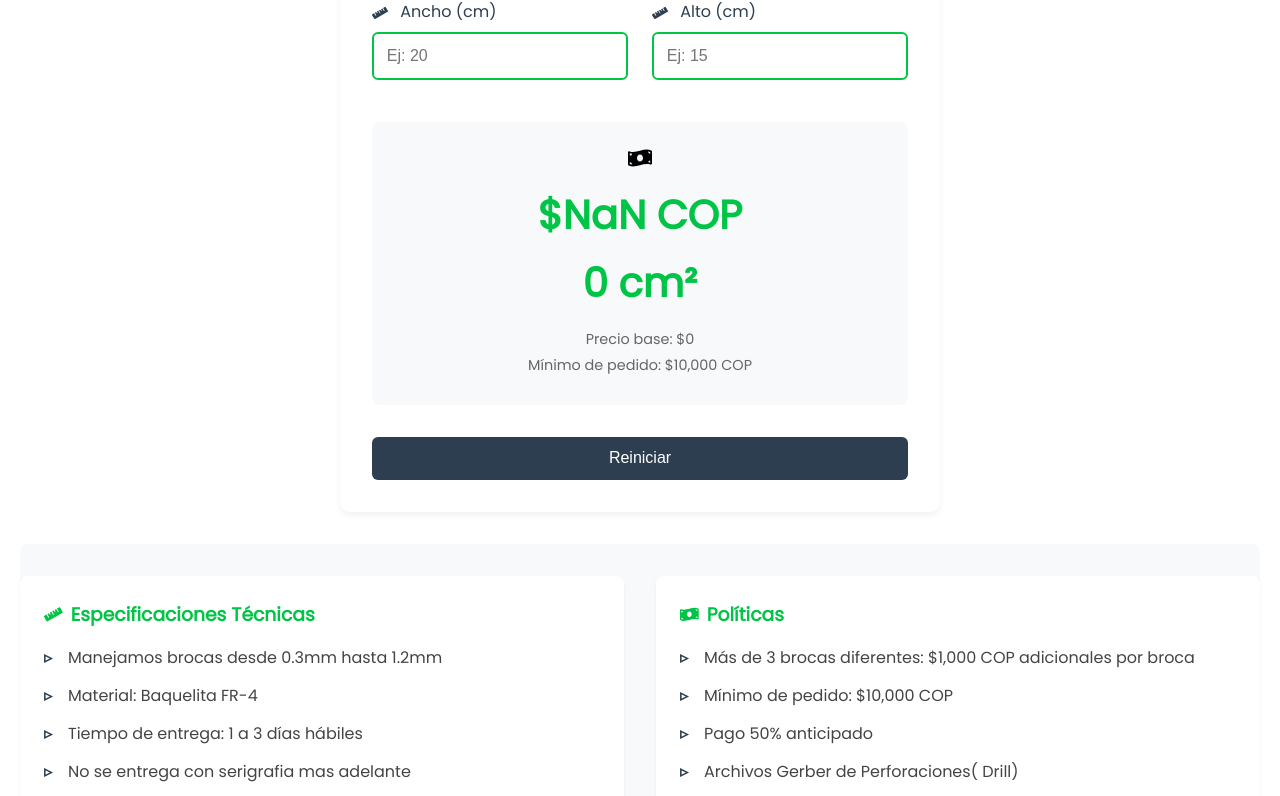
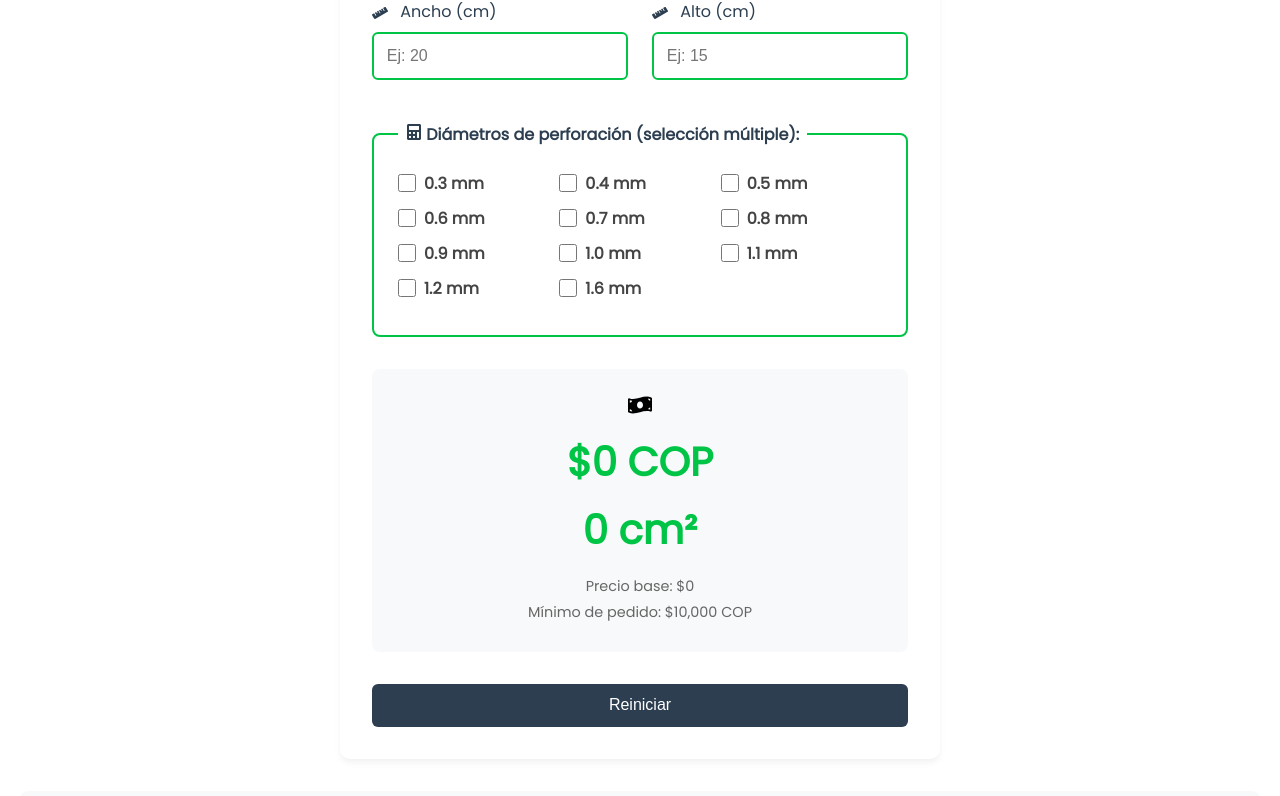
Before and after one commit to EluJLM/enlaces, a React (Create React App) app: page /serviciotecnico/pcb in a window 1280 px wide. Shown: the part 1299-2095 px from the top of the page. Built offline with nearby package versions, Linux system fonts and the light colour scheme.

Commit message:
Estado actual con React 18

```diff
--- a/src/components/nav/nav.js
+++ b/src/components/nav/nav.js
@@ -45,9 +45,9 @@ const Nav = () => {
         <li>
           <Link to={cerrajeria} onClick={cerrarMenu}>Cerrajeria</Link>
         </li>
-        <li>
+        {/*<li>
           <Link to={quiensoy} onClick={cerrarMenu}>Quien soy</Link>
-        </li>
+        </li>*/}
         <li>
           {/*<Link to={serviciotecnicosmartphone} onClick={cerrarMenu}>Contacto</Link>*/}
         </li>
--- a/src/pages/serviciotecnico/PCBServicePage.js
+++ b/src/pages/serviciotecnico/PCBServicePage.js
@@ -96,6 +96,7 @@ const PCBServicePage = () => {
       <Section>
         <SectionTitle>Cotiza</SectionTitle>
         <CalculatorForm onSubmit={handleSubmit}>
+
           <ServiceTypeSelector>
             <legend>Tipo de servicio: FR-4</legend>
             <ServiceOption>
@@ -159,9 +160,11 @@ const PCBServicePage = () => {
             </label>
           </InputGroup>
 
-          {/*<DrillOptions>
+
+
+          <DrillOptions>
             <legend><FaCalculator /> Diámetros de perforación (selección múltiple):</legend>
-            {['0.3', '0.4', '0.5', '0.6', '0.7', '0.8', '0.9', '1.0', '1.1', '1.2'].map((size) => (
+            {['0.3', '0.4', '0.5', '0.6', '0.7', '0.8', '0.9', '1.0', '1.1', '1.2', '1.6'].map((size) => (
               <DrillOption key={size}>
                 <input
                   type="checkbox"
@@ -175,14 +178,14 @@ const PCBServicePage = () => {
               {drills.length > 3 &&
                 `+${drills.length - 3} brocas extras ($${(drills.length - 3) * 1000} COP)`}
             </DrillWarning>
-          </DrillOptions>*/}
+          </DrillOptions>
 
           {error && <ErrorMessage>{error}</ErrorMessage>}
 
           <PriceDisplay>
             <FaMoneyBillWave size={24} />
-            <TotalPrice>${calcularPrecio().toLocaleString()} COP</TotalPrice>
-            <TotalPrice>{height*width} cm²</TotalPrice>
+            <TotalPrice>${(calcularPrecio() || 0).toLocaleString()} COP</TotalPrice>
+            <TotalPrice>{parseFloat((height * width).toFixed(2))} cm²</TotalPrice>
             <PriceBreakdown>
               <div>Precio base: ${(width * height * PRECIOS[serviceType] || 0).toLocaleString()}</div>
               {drills.length > 3 &&
@@ -346,6 +349,8 @@ const DrillOptions = styled.fieldset`
   border-radius: 8px;
   padding: 1.5rem;
   margin-bottom: 1.5rem;
+  display: grid;
+  grid-template-columns: repeat(3, 1fr);
   legend {
     padding: 0 0.5rem;
     font-weight: bold;
@@ -357,10 +362,8 @@ const DrillOption = styled.label`
   display: flex;
   align-items: center;
   gap: 0.5rem;
-  margin: 0.5rem 0;
   cursor: pointer;
   color: #444;
-
   input {
     accent-color: #00c445;
     width: 18px;
--- a/src/routes/routes.js
+++ b/src/routes/routes.js
@@ -36,7 +36,7 @@ const MyRoutes = () => {
 
 
         <Route path={cerrajeria} element={<Cerrajeria />} ></Route>
-        <Route path={quiensoy} element={<Quiensoy />}></Route>
+        {/*<Route path={quiensoy} element={<Quiensoy />}></Route>*/}
         <Route path={Microcontroladores} element={<Encuesta />}></Route>
 
         <Route path="*" element={<NotFound />}></Route>
```
